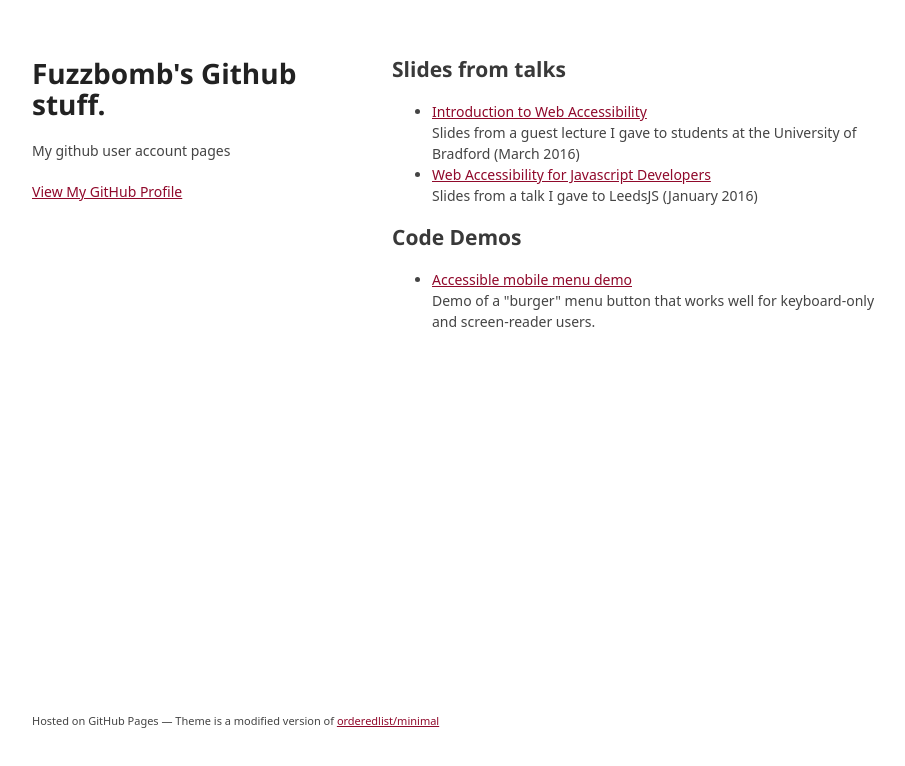
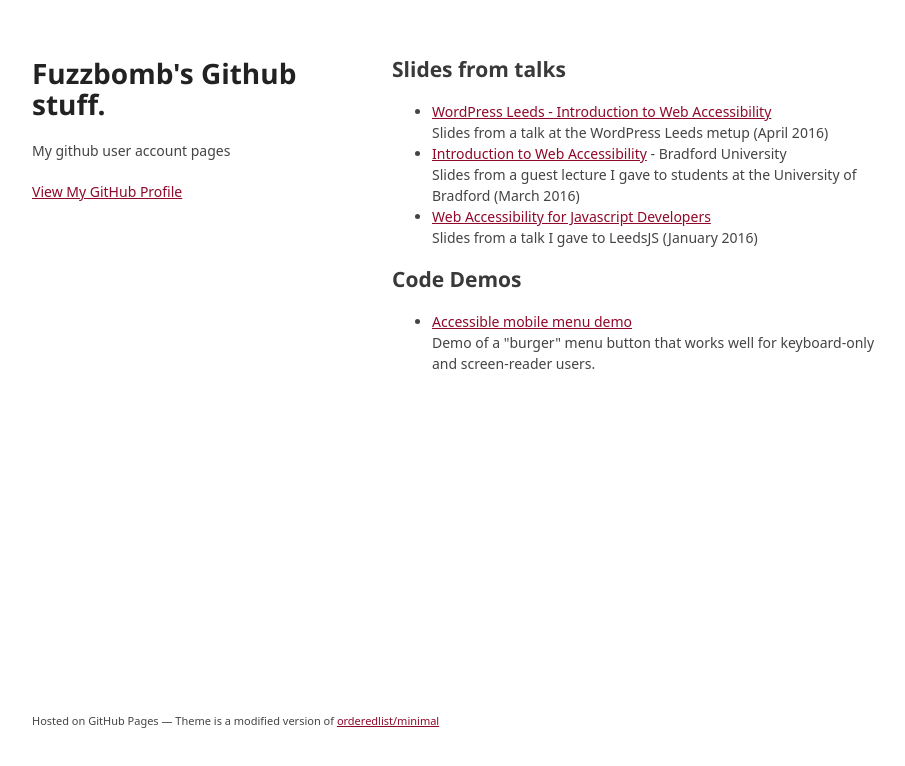
Before and after one commit to fuzzbomb/fuzzbomb.github.io, a plain HTML site: page index.html in a window 1280 px wide. Shown: the whole page, without its empty margins (178-1083 px from the left). Drawn offline with Linux system fonts and the light colour scheme; a web font is replaced by a local one.

Commit message:
Add link to WordPress Leeds slides

```diff
--- a/index.html
+++ b/index.html
@@ -26,8 +26,9 @@
         <h2>Slides from talks</h2>
 
 <ul>
+<li><a href="https://fuzzbomb.github.io/wpleeds-a11y-2016-04-26/">WordPress Leeds - Introduction to Web Accessibility</a><br />Slides from a talk at the WordPress Leeds metup (April 2016)</li>
 <li>
-<a href="http://fuzzbomb.github.io/a11y-intro-slides">Introduction to Web Accessibility</a><br />
+<a href="http://fuzzbomb.github.io/a11y-intro-slides">Introduction to Web Accessibility</a> - Bradford University<br />
 Slides from a guest lecture I gave to students at the University of Bradford (March 2016)</li>
 <li>
 <a href="http://fuzzbomb.github.io/js-a11y-intro-slideshow/">Web Accessibility for Javascript Developers</a><br />
```
